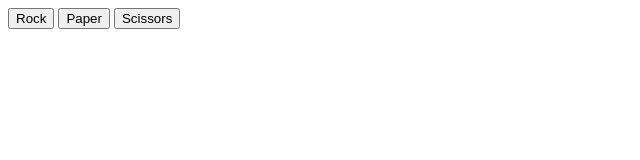
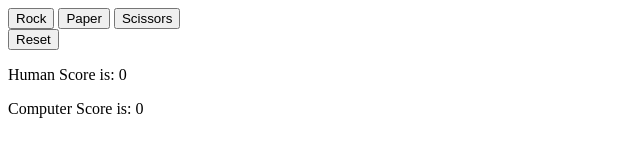
Before and after one commit to Exaeous/Project-Rock-Paper-Scissors, a plain HTML site: page index.html in a window 1280 px wide. Shown: the whole page, without its empty margins (0-640 px from the left). Drawn offline with Linux system fonts and the light colour scheme.

Commit message:
Add score placeholder and required buttons

```diff
--- a/index.html
+++ b/index.html
@@ -10,6 +10,10 @@
     <button class="rock">Rock</button>
     <button class="paper">Paper</button>
     <button class="scissors">Scissors</button>
+    <br />
+    <button class="reset">Reset</button>
+    <p>Human Score is: <span class="human-score"> 0 </span></p>
+    <p>Computer Score is: <span class="computer-score"> 0 </span></p>
     <div class="result"></div>
     <script src="script.js"></script>
   </body>
```
